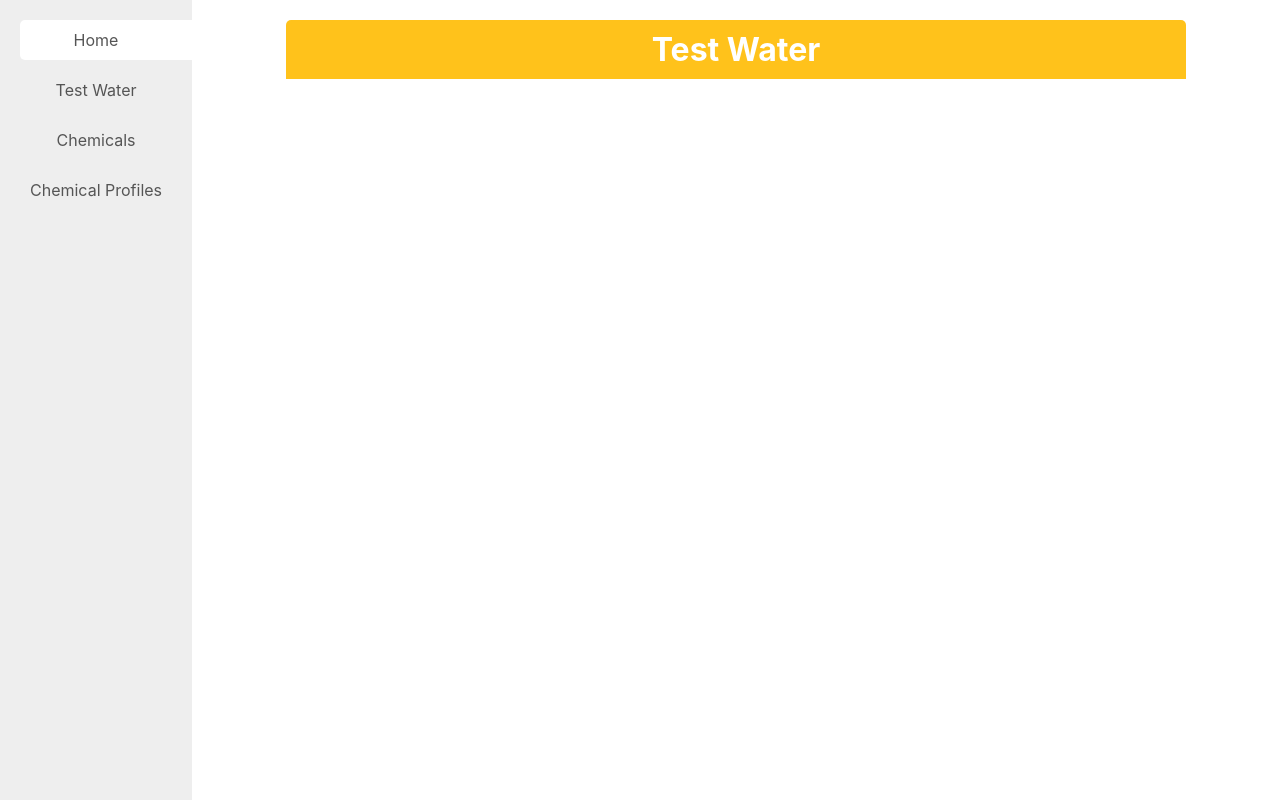
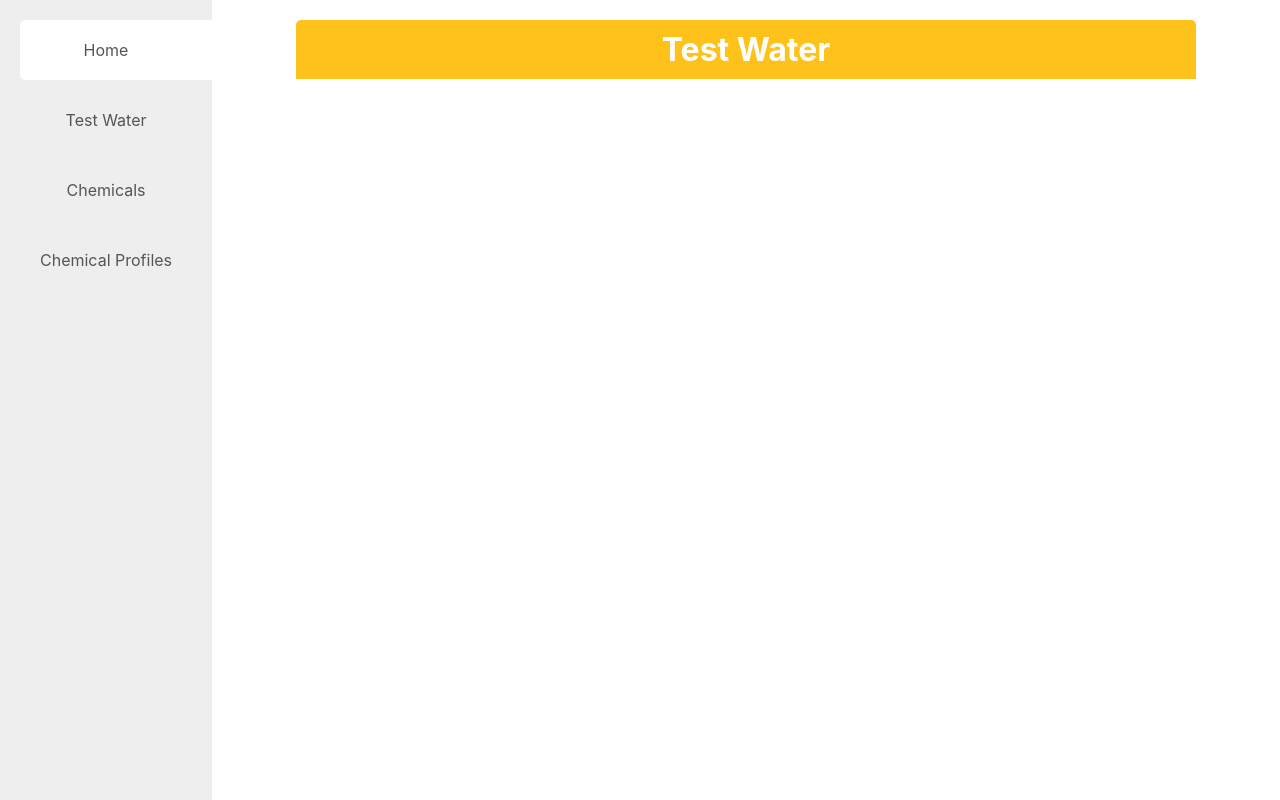
Before and after one commit to Davey-M/water-testing-software, a React (Create React App) app: page /test in a window 1280 px wide. Built offline with nearby package versions, Linux system fonts and the light colour scheme.

Commit message:
changed tab size

```diff
--- a/src/Components/Nav/Nav.module.css
+++ b/src/Components/Nav/Nav.module.css
@@ -15,7 +15,8 @@
   text-decoration: none;
   color: var(--dark);
 
-  padding: var(--med) calc(var(--med) + var(--large)) var(--med) var(--med);
+  padding: var(--large);
+  padding-right: calc(var(--large) * 2);
 
   transition: all var(--wait);
 
--- a/src/Components/WaterTest/WaterTest.tsx
+++ b/src/Components/WaterTest/WaterTest.tsx
@@ -4,6 +4,7 @@ function WaterTest() {
   return (
     <>
       <Header color='secondary'>Test Water</Header>
+      <div></div>
     </>
   );
 }
```
